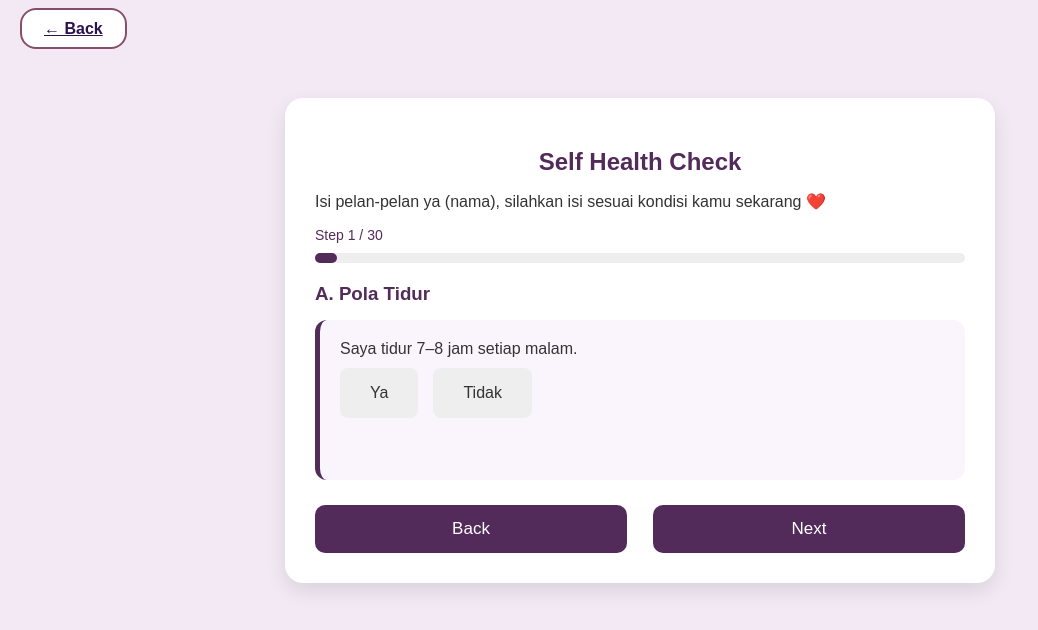
After one commit to rezaputriawalia/projectPraktikumPemweb, a PHP site: page /kesehatan.php in a window 1280 px wide. The commit adds this page. Shown: the top 630 px of the page, without its empty margins (0-1038 px from the left). Run offline with PHP 8.4, Linux system fonts and the light colour scheme.

Commit message:
nambahin form kesehatan

```diff
--- a/css/inistylemood.css
+++ b/css/inistylemood.css
@@ -8,8 +8,8 @@
 }
 
 body {
-  background: var(--cream);
-  font-family: "Poppins", sans-serif;
+  background: #f6f5f7;
+  font-family: "Poppins";
   margin: 0;
   padding: 0;
   color: var(--deep-purple);
--- /dev/null
+++ b/css/k.css
@@ -0,0 +1,174 @@
+:root {
+    --cream: #FBE4D8;
+    --rose: #DFB6B2;
+    --mauve: #854F6C;
+    --dark-plum: #522B5B;
+    --deep-purple: #2B124C;
+    --shadow: 0 10px 20px rgba(0, 0, 0, 0.10);
+}
+
+body {
+    font-family: "Poppins", sans-serif;
+    background: #f2e9f4;
+    margin: 0;
+    padding: 0;
+    color: #333;
+}
+
+.back {
+    padding: 20px;
+}
+
+.back .btn {
+    background: white;
+    color: var(--deep-purple);
+    border: 2px solid var(--mauve);
+    padding: 10px 22px;
+    border-radius: 16px;
+    font-weight: 600;
+    transition: .3s ease;
+}
+
+.back .btn:hover {
+    background: var(--rose);
+    transform: translateY(-2px);
+    box-shadow: var(--shadow);
+}
+
+.container {
+    width: 90%;
+    max-width: 650px;
+    background: white;
+    margin: 40px auto;
+    padding: 30px;
+    border-radius: 18px;
+    box-shadow: 0 8px 20px rgba(0, 0, 0, 0.1);
+}
+
+h2,
+h3 {
+    color: #522B5B;
+    margin-bottom: 15px;
+}
+
+/* Progress Bar */
+.progress-wrapper {
+    width: 100%;
+    background: #eee;
+    height: 10px;
+    border-radius: 30px;
+    margin: 10px 0 20px 0;
+}
+
+.progress-bar {
+    height: 10px;
+    width: 0%;
+    background: #522B5B;
+    border-radius: 30px;
+    transition: width .3s ease-in-out;
+}
+
+.step-text {
+    font-size: 14px;
+    font-weight: 500;
+    margin-bottom: 10px;
+    color: #522B5B;
+}
+
+.question-box {
+    padding: 20px;
+    background: #faf5fc;
+    border-left: 5px solid #522B5B;
+    border-radius: 12px;
+    min-height: 120px;
+    opacity: 0;
+    transform: translateX(20px);
+    transition: .35s ease;
+}
+
+.question-box.show {
+    opacity: 1;
+    transform: translateX(0);
+}
+
+.options {
+    margin-top: 10px;
+    display: flex;
+    gap: 15px;
+}
+
+.options label {
+    background: #eee;
+    padding: 8px 14px;
+    border-radius: 8px;
+    cursor: pointer;
+    transition: 0.2s;
+}
+
+.options input {
+    display: none;
+}
+
+.options input:checked+span {
+    background: #522B5B;
+    color: white;
+}
+
+.options span {
+    display: inline-block;
+    padding: 8px 16px;
+    border-radius: 8px;
+}
+
+.btn-area {
+    margin-top: 25px;
+    display: flex;
+    justify-content: space-between;
+}
+
+button {
+    width: 48%;
+    padding: 14px;
+    background: #522B5B;
+    color: white;
+    border: none;
+    border-radius: 10px;
+    font-size: 17px;
+    cursor: pointer;
+    transition: 0.2s;
+}
+
+button:hover {
+    background: #6a3b72;
+}
+
+.result {
+    display: none;
+}
+
+.score-box {
+    padding: 20px;
+    background: #faf5fc;
+    border-left: 5px solid #522B5B;
+    border-radius: 12px;
+    margin-bottom: 20px;
+}
+
+.table-kriteria {
+    width: 100%;
+    margin-top: 10px;
+    border-collapse: collapse;
+    font-size: 15px;
+}
+
+.table-kriteria th,
+.table-kriteria td {
+    border: 1px solid #ddd;
+    padding: 8px;
+    text-align: center;
+}
+
+.table-kriteria th {
+    background: #f5f5f5;
+    font-weight: bold;
+}
--- /dev/null
+++ b/kesehatan.php
@@ -0,0 +1,209 @@
+<!DOCTYPE html>
+<html lang="id">
+
+<head>
+    <meta charset="UTF-8">
+    <meta name="viewport" content="width=device-width, initial-scale=1.0">
+    <title>Self Health Check</title>
+    <link rel="stylesheet" href="css/k.css">
+</head>
+
+<body>
+
+    <div class="back">
+        <a href="" class="btn btn-light btn-outline-dark">← Back</a>
+    </div>
+
+    <!-- FORM SECTION -->
+    <div class="container" id="form-section">
+
+        <h2 align="center">Self Health Check</h2>
+        <p>Isi pelan-pelan ya (nama), silahkan isi sesuai kondisi kamu sekarang ❤️</p>
+
+        <div class="step-text" id="stepText">Step 1 / 30</div>
+
+        <div class="progress-wrapper">
+            <div class="progress-bar" id="progressBar"></div>
+        </div>
+
+        <h3 id="categoryTitle">A. Pola Tidur</h3>
+
+        <div class="question-box" id="questionBox"></div>
+
+        <div class="btn-area">
+            <button onclick="prevStep()">Back</button>
+            <button onclick="nextStep()">Next</button>
+        </div>
+    </div>
+
+    <!-- RESULT SECTION -->
+    <div class="container result" id="result-section">
+        <h2>Hasil Kesehatanmu ❤️</h2>
+        <p>Ini rangkuman kamu ya (nama).</p>
+
+        <div class="score-box">
+            <h3>Total Skor:</h3>
+            <p id="totalScore"></p>
+            <p id="kategoriFinal" style="font-weight:bold; color:#522B5B;"></p>
+        </div>
+
+        <h3>Kriteria Penilaian</h3>
+        <table class="table-kriteria">
+            <tr>
+                <th>Skor</th>
+                <th>Keterangan</th>
+            </tr>
+            <tr>
+                <td>0 – 10</td>
+                <td>Tidak Sehat</td>
+            </tr>
+            <tr>
+                <td>11 – 20</td>
+                <td>Kurang Sehat</td>
+            </tr>
+            <tr>
+                <td>21 – 25</td>
+                <td>Sehat</td>
+            </tr>
+            <tr>
+                <td>26 – 30</td>
+                <td>Sangat Sehat</td>
+            </tr>
+        </table>
+
+        <br>
+        <button onclick="location.reload()">Ulangi Tes</button>
+    </div>
+
+
+    <script>
+        /* -----------------------------
+            DATA PERTANYAAN
+        ----------------------------- */
+        const data = {
+            tidur: [
+                "Saya tidur 7–8 jam setiap malam.",
+                "Saya tidur dan bangun di jam yang sama.",
+                "Saya jarang begadang.",
+                "Saya bangun dengan segar.",
+                "Saya tidak memakai gadget 30 menit sebelum tidur.",
+                "Saya jarang terbangun tengah malam.",
+                "Saya bisa tidur tanpa kesulitan.",
+                "Saya tidak tidur terlalu larut."
+            ],
+            makan: [
+                "Saya sarapan sebelum memulai aktivitas.",
+                "Saya makan 3 kali sehari teratur.",
+                "Saya makan sayur setiap hari.",
+                "Saya makan buah setiap hari.",
+                "Saya mengurangi makanan tinggi gula.",
+                "Saya menghindari junk food.",
+                "Saya tidak makan berlebihan malam hari.",
+                "Saya konsumsi protein cukup.",
+                "Saya tidak sering ngemil tidak sehat.",
+                "Saya mengatur porsi makan."
+            ],
+            fisik: [
+                "Saya olahraga 3x seminggu.",
+                "Saya berjalan kaki/aktivitas ringan setiap hari.",
+                "Saya tidak duduk terlalu lama.",
+                "Saya melakukan peregangan tubuh.",
+                "Saya menjaga postur tubuh.",
+                "Saya melakukan aktivitas rumah.",
+                "Saya tidak sedentari seharian."
+            ],
+            hidrasi: [
+                "Saya minum 6–8 gelas air.",
+                "Saya batasi kopi/soda.",
+                "Saya tidak merokok.",
+                "Saya menjaga kebersihan tubuh.",
+                "Saya punya waktu istirahat yang cukup."
+            ]
+        };
+
+        const categories = ["tidur", "makan", "fisik", "hidrasi"];
+        let flat = [];
+        categories.forEach(c => data[c].forEach(q => flat.push(q)));
+
+        let step = 0;
+        let answers = Array(30).fill(null);
+
+        const questionBox = document.getElementById("questionBox");
+        const categoryTitle = document.getElementById("categoryTitle");
+        const stepText = document.getElementById("stepText");
+        const progressBar = document.getElementById("progressBar");
+        const formSection = document.getElementById("form-section");
+        const resultSection = document.getElementById("result-section");
+
+        /* -----------------------------
+            RENDER PERTANYAAN
+        ----------------------------- */
+        function renderQuestion() {
+            questionBox.classList.remove("show");
+
+            setTimeout(() => {
+                questionBox.innerHTML = `
+            <div>${flat[step]}</div>
+            <div class="options">
+                <label><input type="radio" name="answer" value="1" ${answers[step] == 1 ? 'checked' : ''}><span>Ya</span></label>
+                <label><input type="radio" name="answer" value="0" ${answers[step] == 0 ? 'checked' : ''}><span>Tidak</span></label>
+            </div>
+            `;
+                questionBox.classList.add("show");
+            }, 150);
+
+            let catIndex = step < 8 ? 0 : step < 18 ? 1 : step < 25 ? 2 : 3;
+            const titles = ["A. Pola Tidur", "B. Pola Makan", "C. Aktivitas Fisik", "D. Hidrasi"];
+            categoryTitle.innerHTML = titles[catIndex];
+
+            stepText.innerHTML = `Step ${step + 1} / 30`;
+            progressBar.style.width = ((step + 1) / 30 * 100) + "%";
+        }
+
+        renderQuestion();
+
+        /* -----------------------------
+            NEXT & BACK
+        ----------------------------- */
+        function nextStep() {
+            let val = document.querySelector('input[name="answer"]:checked');
+            if (!val) return alert("Pilih salah satu dulu ya ❤️");
+
+            answers[step] = Number(val.value);
+
+            if (step < 29) {
+                step++;
+                renderQuestion();
+            } else showResult();
+        }
+
+        function prevStep() {
+            if (step > 0) {
+                step--;
+                renderQuestion();
+            }
+        }
+
+        /* -----------------------------
+            HITUNG HASIL
+        ----------------------------- */
+        function showResult() {
+            let total = answers.reduce((a, b) => a + b, 0);
+
+            let kategori =
+                total <= 10 ? "Tidak Sehat" :
+                total <= 20 ? "Kurang Sehat" :
+                total <= 25 ? "Sehat" :
+                "Sangat Sehat";
+
+            formSection.style.display = "none";
+            resultSection.style.display = "block";
+
+            document.getElementById("totalScore").innerHTML = total;
+            document.getElementById("kategoriFinal").innerHTML = kategori;
+        }
+    </script>
+
+</body>
+
+</html>
```
Also changed, not shown: css/styledashboardyaaaa.css (renamed from css/styledashboardyaaa.css, +21 -21 lines), dashboard.php (+7 -6 lines), artikel1.png (added), artikel2.png (added), artikel3.png (added), mood.png (added), tes.png (added).
